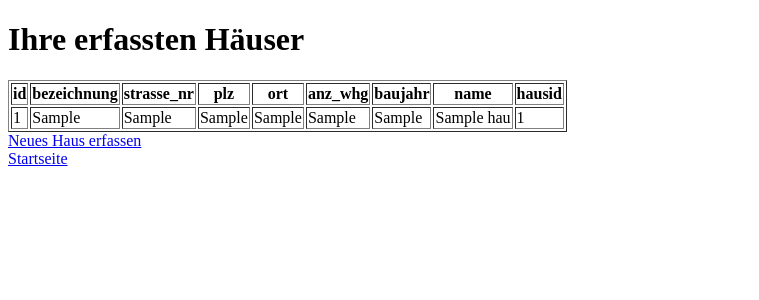
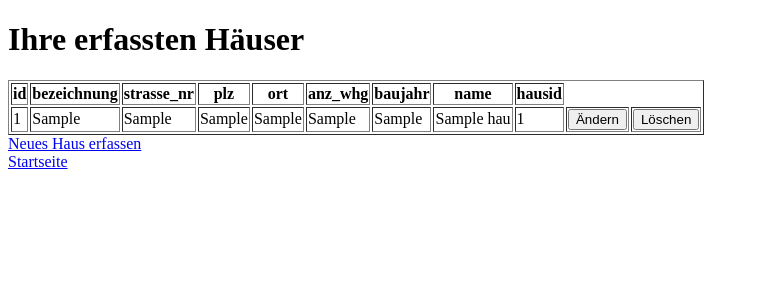
Before and after one commit to Ste1Dan1/LandlordManager, a PHP site: page /haus_ausgabe.php in a window 1280 px wide. Shown: the top 300 px of the page, without its empty margins (0-759 px from the left). Run offline with PHP 8.4, Linux system fonts and the light colour scheme; tables that the repository leaves empty or names only in its code hold one stand-in row (values such as "Sample post").

Commit message:
Haus-Tabelle mit "ändern" und "löschen" Buttons pro Zeile (funktionieren aber noch nicht).

```diff
--- a/haus_ausgabe.php
+++ b/haus_ausgabe.php
@@ -38,6 +38,11 @@ Mieterseite mit Tabellenübersicht der Mieter
            {
              echo "<td>".$value."</td>";
            }
+
+           ?>
+    <td><button class="changedata">Ändern</button></td>
+    <td><button class="deletedata">Löschen</button></td>
+           <?php
            echo "</tr>";
         }
         echo "</table>";
```
